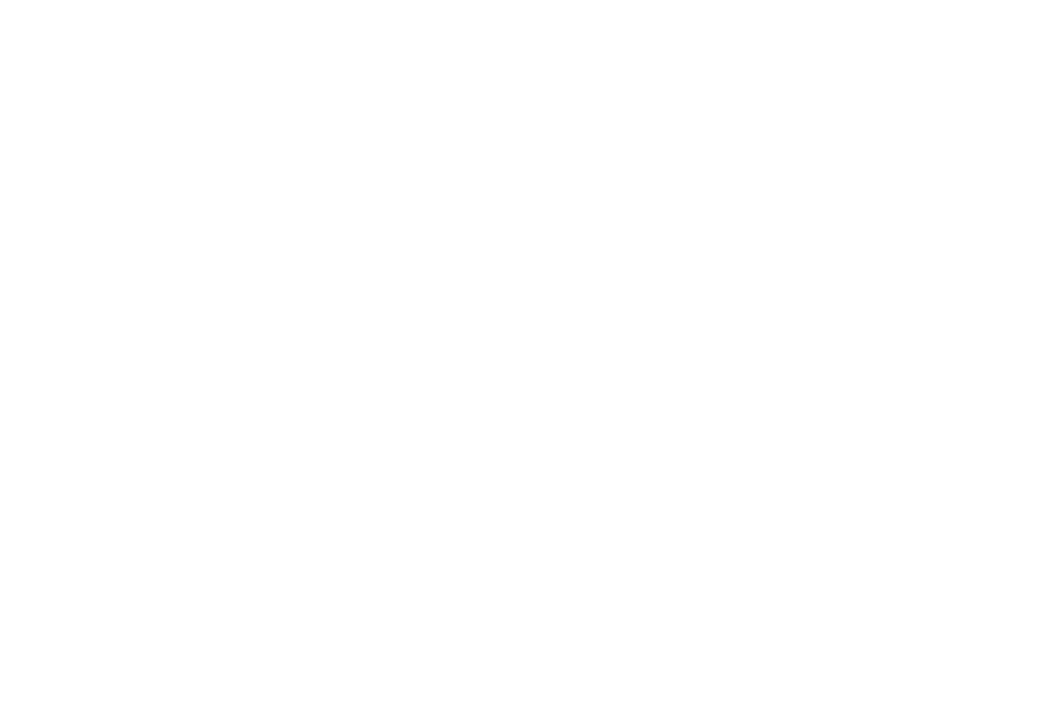
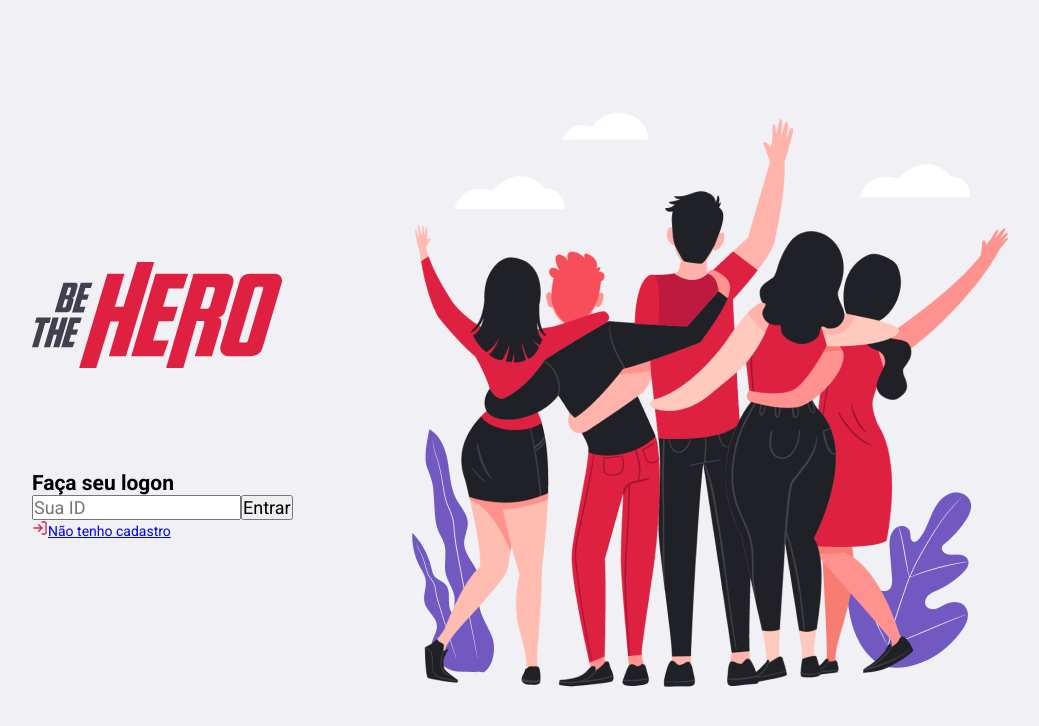
Before and after one commit to RogerBambinetti/bethehero-nodejs-react-react-native, a React (Create React App) app in the folder frontend/: page / in a window 1280 px wide. Shown: the top 726 px of the page, without its empty margins (120-1159 px from the left). Built offline with nearby package versions, Linux system fonts and the light colour scheme.

Commit message:
added logon page

```diff
--- a/frontend/package.json
+++ b/frontend/package.json
@@ -8,6 +8,7 @@
     "@testing-library/user-event": "^7.1.2",
     "react": "^16.13.1",
     "react-dom": "^16.13.1",
+    "react-icons": "^3.11.0",
     "react-router-dom": "^5.2.0",
     "react-scripts": "3.4.1"
   },
--- a/frontend/public/index.html
+++ b/frontend/public/index.html
@@ -1,43 +1,18 @@
 <!DOCTYPE html>
 <html lang="en">
+
 <head>
   <meta charset="utf-8" />
   <link rel="icon" href="%PUBLIC_URL%/favicon.ico" />
   <meta name="viewport" content="width=device-width, initial-scale=1" />
   <meta name="theme-color" content="#000000" />
-    <meta
-      name="description"
-      content="Web site created using create-react-app"
-    />
-    <link rel="apple-touch-icon" href="%PUBLIC_URL%/logo192.png" />
-    <!--
-      manifest.json provides metadata used when your web app is installed on a
-      user's mobile device or desktop. See https://developers.google.com/web/fundamentals/web-app-manifest/
-    -->
-    <link rel="manifest" href="%PUBLIC_URL%/manifest.json" />
-    <!--
-      Notice the use of %PUBLIC_URL% in the tags above.
-      It will be replaced with the URL of the `public` folder during the build.
-      Only files inside the `public` folder can be referenced from the HTML.
 
-      Unlike "/favicon.ico" or "favicon.ico", "%PUBLIC_URL%/favicon.ico" will
-      work correctly both with client-side routing and a non-root public URL.
-      Learn how to configure a non-root public URL by running `npm run build`.
-    -->
   <title>React App</title>
 </head>
+
 <body>
   <noscript>You need to enable JavaScript to run this app.</noscript>
   <div id="root"></div>
-    <!--
-      This HTML file is a template.
-      If you open it directly in the browser, you will see an empty page.
+</body>
 
-      You can add webfonts, meta tags, or analytics to this file.
-      The build step will place the bundled scripts into the <body> tag.
-
-      To begin the development, run `npm start` or `yarn start`.
-      To create a production bundle, use `npm run build` or `yarn build`.
-    -->
-  </body>
 </html>
--- /dev/null
+++ b/frontend/src/App.css
@@ -0,0 +1,23 @@
+@import url('https://fonts.googleapis.com/css2?family=Roboto:wght@400;500;700&display=swap');
+* {
+    margin: 0;
+    padding: 0;
+    outline: 0;
+    box-sizing: border-box;
+}
+
+body {
+    font: 400 14px Roboto, sans-serif;
+    background-color: #F0F0F5;
+    -webkit-font-smoothing: antialiased;
+}
+
+input,
+button,
+textarea {
+    font: 400 18px Roboto, sans-serif;
+}
+
+button {
+    cursor: pointer;
+}
--- /dev/null
+++ b/frontend/src/App.js
@@ -0,0 +1,10 @@
+import React from 'react';
+import './App.css';
+
+import Routes from './Routes';
+
+export default function App(){
+    return(
+        <Routes/>
+    )
+}
--- a/frontend/src/Routes.js
+++ b/frontend/src/Routes.js
@@ -1,12 +1,12 @@
 import React from 'react';
 import { BrowserRouter, Route } from 'react-router-dom';
 
-import Main from './pages/Main';
+import Logon from './pages/Logon';
 
-export default function Routes(){
-  return(
-      <BrowserRouter>
-          <Route path="/" component={Main}/>
-      </BrowserRouter>
-  );
+export default function Routes() {
+    return (
+        <BrowserRouter >
+            <Route path="/" component={Logon} />
+        </BrowserRouter>
+    );
 }
--- a/frontend/src/index.css
+++ /dev/null
@@ -1,13 +0,0 @@
-body {
-  margin: 0;
-  font-family: -apple-system, BlinkMacSystemFont, 'Segoe UI', 'Roboto', 'Oxygen',
-    'Ubuntu', 'Cantarell', 'Fira Sans', 'Droid Sans', 'Helvetica Neue',
-    sans-serif;
-  -webkit-font-smoothing: antialiased;
-  -moz-osx-font-smoothing: grayscale;
-}
-
-code {
-  font-family: source-code-pro, Menlo, Monaco, Consolas, 'Courier New',
-    monospace;
-}
--- a/frontend/src/index.js
+++ b/frontend/src/index.js
@@ -1,11 +1,11 @@
 import React from 'react';
 import ReactDOM from 'react-dom';
-import './index.css';
-import Routes from './Routes';
+
+import App from './App';
 
 ReactDOM.render(
   <React.StrictMode>
-    <Routes />
+    <App />
   </React.StrictMode>,
   document.getElementById('root')
 );
--- /dev/null
+++ b/frontend/src/pages/Logon/index.js
@@ -0,0 +1,26 @@
+import React from 'react';
+import { FiLogIn } from 'react-icons/fi';
+
+import './styles.css';
+
+import Heroes from '../../assets/heroes.png'
+import Logo from '../../assets/logo.svg'
+
+export default function Logon() {
+    return (
+        <div className="logon-container">
+            <section className="form">
+                <img src={Logo} alt="Logo" />
+                <form action="">
+                    <h1>Faça seu logon</h1>
+                    <input type="text" placeholder="Sua ID" />
+                    <button type="submit">Entrar</button>
+                </form>
+                <a href="/register">
+                    <FiLogIn size={16} color="#E02041" />
+                  Não tenho cadastro</a>
+            </section>
+            <img src={Heroes} alt="Heroes" />
+        </div>
+    )
+}
--- /dev/null
+++ b/frontend/src/pages/Logon/styles.css
@@ -0,0 +1,19 @@
+.logon-container{
+    width: 100%;
+    max-width: 1120px;
+    height: 100vh;
+    margin: 0 auto;
+    display: flex;
+    align-items: center;
+    justify-content: center;
+}
+
+.logon-container section.form{
+    width: 100%;
+    max-width: 350px;
+    margin-right: 30px;
+}
+
+.logon-container section.form form{
+    margin-top: 100px;
+}
--- a/frontend/src/pages/Main.js
+++ /dev/null
@@ -1,10 +0,0 @@
-import React from 'react';
-import './Main.css';
-
-export default function Main(){
-    return(
-        <div className="main-container">
-
-        </div>
-    )
-}
```
Also changed, not shown: frontend/src/pages/Main.css (deleted), 1 other file (tests, documents, lock files or other folders). Lines whose indentation alone changed are shown as unchanged.
